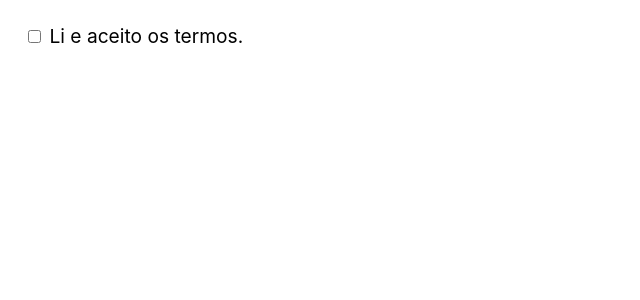
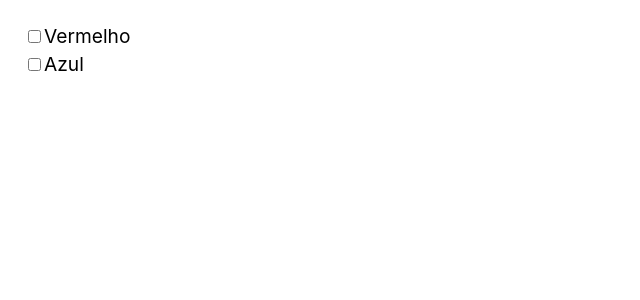
Before and after one commit to EdineiPinho/React-Tests, a React (Create React App) app: page / in a window 1280 px wide. Shown: the top 300 px of the page, without its empty margins (0-640 px from the left). Built offline with nearby package versions, Linux system fonts and the light colour scheme.

Commit message:
:recycle: refactor()

```diff
--- a/src/App.js
+++ b/src/App.js
@@ -1,5 +1,5 @@
 import React from 'react'
-import Checkbox from './Forms/Checkbox/CheckboxEx1'
+import Checkbox from './Forms/Checkbox/CheckboxEx2'
 
 const App = () => {
   return (
--- /dev/null
+++ b/src/Forms/Checkbox/CheckboxEx2.js
@@ -0,0 +1,45 @@
+import React from 'react'
+
+const Checkbox = () => {
+  const [cores, setCores] = React.useState([]);
+
+  function handleChange({ target }) {
+    if (target.checked) {
+      setCores([...cores, target.value]);
+    } else {
+      setCores(cores.filter((cor) => cor !== target.value))
+    }
+  }
+
+  function handleCheck(cor) {
+    return cores.includes(cor);
+  }
+
+  return (
+    <>
+      <label>
+        <input
+          type='checkbox'
+          value='vermelho'
+          checked={cores.includes('vermelho')}
+          onChange={handleChange}
+        />
+        Vermelho
+      </label>
+      <label>
+        <input
+          type='checkbox'
+          value='azul'
+          checked={handleCheck('azul')}
+          onChange={handleChange}
+        />
+        Azul
+      </label>
+      <br /><br />
+      {cores}
+      {console.log(cores)}
+    </>
+  )
+}
+
+export default Checkbox
```
